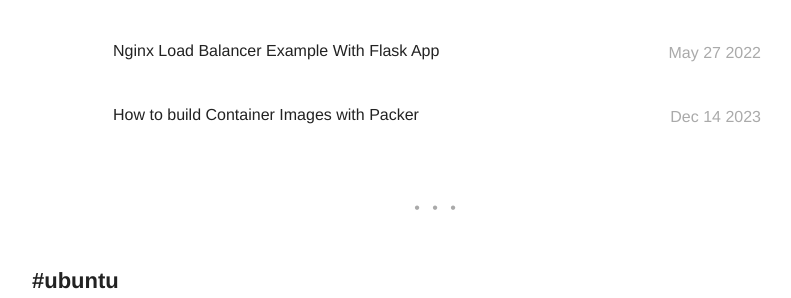
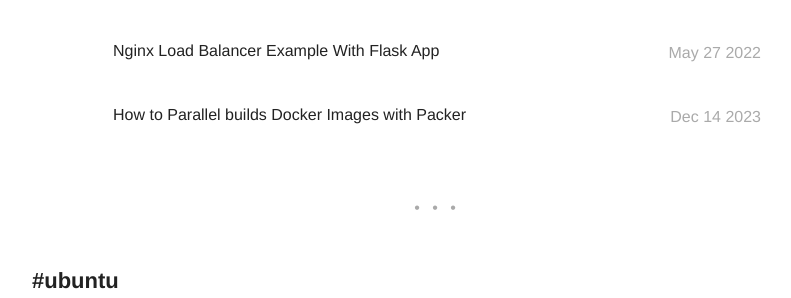
Before and after one commit to guneycansanli/my-blog, a Jekyll site: the page built from tags.html, in a window 1280 px wide and 900 px high, scrolled down 2013 px. Shown: the part 154-452 px from the top of the window, without its empty margins (203-994 px from the left). Built offline with Jekyll 4.4.1, drawn with Linux system fonts in a browser that asks for light colours; nearby versions of some CDN libraries; emoji names are drawn with the system emoji font; some of the changed text lies outside the part shown.

Commit message:
title fix

```diff
--- a/_posts/2023-12-14-How-to-build-Container-Images-with-Packer.markdown
+++ b/_posts/2023-12-14-How-to-build-Container-Images-with-Packer.markdown
@@ -1,5 +1,5 @@
 ---
-title: "How to build Container Images with Packer"
+title: "How to Parallel builds Docker Images with Packer"
 layout: post
 date: 2023-12-14 14:20
 image: ../assets/images/packer/main.png
@@ -10,7 +10,7 @@ tag:
     - packer
 category: blog
 author: guneycansanli
-description: How to Parallel builds Docker Container Images with Packer
+description: How to Parallel builds Docker Images with Packer
 ---
 
 # What is Packer?
@@ -126,6 +126,7 @@ build {
 - The source block configures a specific builder plugin, which is then invoked by a build block.
 - The build block defines what Packer should do with the Docker container after it launches.
 - Initialize Packer configuration, Initialize your Packer configuration.
+- Parellel build is a very useful and important feature of Packer. For example, Packer can build an Amazon AMI and a VMware virtual machine in parallel provisioned with the same scripts, resulting in near-identical images.
 {% highlight raw %}
 packer init .
 {% endhighlight %}
```
